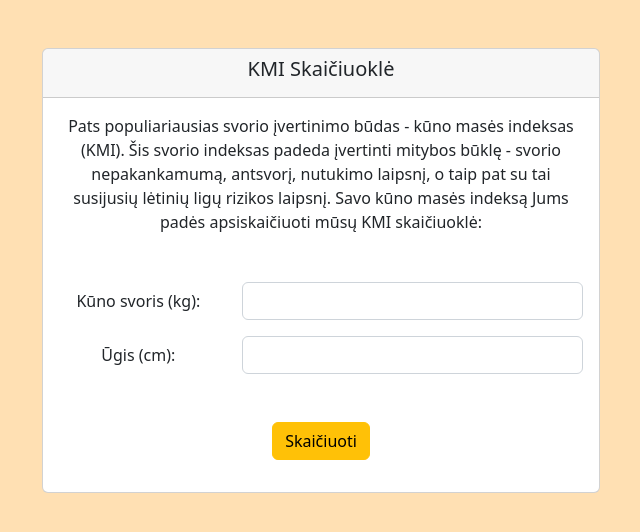
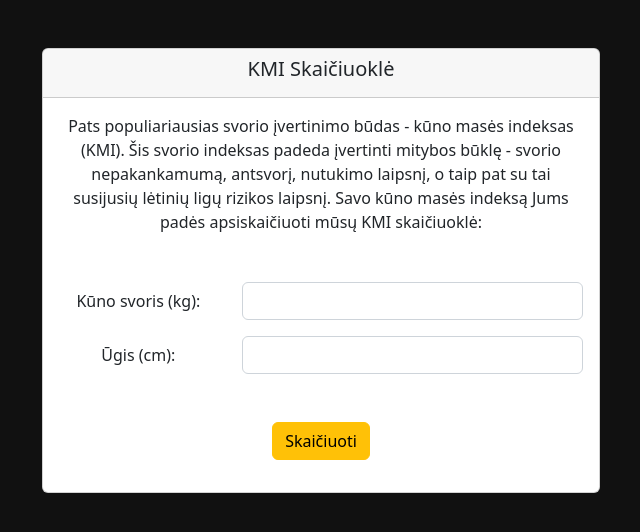
Before and after one commit to KristinaLil/KMI, a PHP site: page / in a window 1280 px wide. Shown: the top 532 px of the page, without its empty margins (319-959 px from the left). Run offline with PHP 8.4, Linux system fonts and the light colour scheme.

Commit message:
Change background color

```diff
--- a/style.css
+++ b/style.css
@@ -1,3 +1,3 @@
 body {
-    background-color: #ffe0b3;
+    background-color: #111;
 }
```
